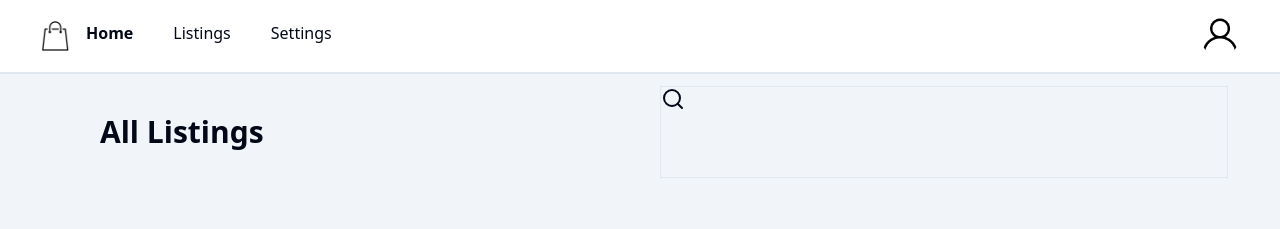
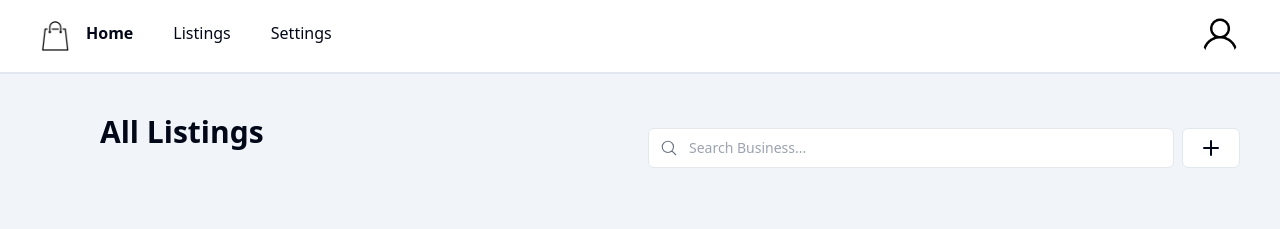
Before and after one commit to madisonmigliori/t3-practice, a Next.js app: page /listing in a window 1280 px wide. Shown: the top 229 px of the page. Built offline with nearby package versions, Linux system fonts and the light colour scheme.

Commit message:
Fixed Rerrouting & Added Search bar component

```diff
--- a/package.json
+++ b/package.json
@@ -16,6 +16,7 @@
   },
   "dependencies": {
     "@auth/prisma-adapter": "^1.6.0",
+    "@heroicons/react": "^2.1.4",
     "@hookform/resolvers": "^3.6.0",
     "@prisma/client": "^5.14.0",
     "@radix-ui/react-avatar": "^1.1.0",
--- a/src/app/listing/page.tsx
+++ b/src/app/listing/page.tsx
@@ -1,5 +1,7 @@
-import { Search } from "lucide-react";
+import { Plus } from "lucide-react";
 import ListingCard from "~/components/ListingCard";
+import Search from "~/components/Search";
+import { Button } from "~/components/ui/button";
 
 import {
   Card,
@@ -37,10 +39,11 @@ export default function Listing() {
             <h1 className="px-10 py-10 text-3xl font-bold">All Listings</h1>
           </div>
         </div>
-        <div className="mx-3 my-3 border">
-          <Search>
-            <Input type="search" placeholder="Search businesses..." />
-          </Search>
+        <div className="mt-4 flex items-center justify-between gap-2 md:mt-8">
+          <Search placeholder="Search Business..." />
+          <Button variant="outline">
+            <Plus />
+          </Button>
         </div>
       </div>
       <div className="mx-20 my-10 grid grid-flow-row-dense grid-cols-2 grid-rows-5 gap-4">
--- a/src/app/login/login.tsx
+++ b/src/app/login/page.tsx
@@ -1,5 +1,5 @@
-// import { NextResponse, NextRequest } from 'next/server'
-// import { authenticate } from 'auth-provider'
+// import { NextResponse, NextRequest } from "next/server";
+// import { authenticate } from "auth-provider";
 
 // export function middleware(request: NextRequest) {
 //   const isAuthenticated = authenticate(request)
--- /dev/null
+++ b/src/components/Search.tsx
@@ -0,0 +1,33 @@
+"use client";
+
+import { MagnifyingGlassIcon } from "@heroicons/react/24/outline";
+import { useSearchParams } from "next/navigation";
+
+export default function Search({ placeholder }: { placeholder: string }) {
+  const searchParams = useSearchParams();
+
+  function handleSearch(term: string) {
+    const params = new URLSearchParams(searchParams);
+    if (term) {
+      params.set("query", term);
+    } else {
+      params.delete("query");
+    }
+  }
+
+  return (
+    <div className="relative flex flex-1 flex-shrink-0">
+      <label htmlFor="search" className="sr-only">
+        Search
+      </label>
+      <input
+        className="placeholder:text-grey peer block w-full rounded-md border border-gray-200 bg-white py-[9px] pl-10 text-sm outline-2"
+        placeholder={placeholder}
+        onChange={(e) => {
+          handleSearch(e.target.value);
+        }}
+      />
+      <MagnifyingGlassIcon className="absolute left-3 top-1/2 h-[18px] w-[18px] -translate-y-1/2 text-gray-500 peer-focus:text-gray-900" />
+    </div>
+  );
+}
--- a/src/middleware.ts
+++ b/src/middleware.ts
@@ -2,12 +2,18 @@ import { NextResponse, type NextRequest } from "next/server";
 import redirects from "~/app/redirects/redirects.json";
 
 export default function middleware(request: NextRequest) {
-  const url = request.nextUrl;
+  const url = request.nextUrl.clone();
+  const currentUser = request.cookies.get("currentUser")?.value;
 
-  const localRedirect = redirects["/"];
-  if (!localRedirect) {
-    return NextResponse.redirect(new URL("/listing", url));
-  } else {
-    return NextResponse.next();
+  if (url.pathname == "/") {
+    url.pathname = "/listing";
+    return NextResponse.redirect(url);
   }
+  // if (currentUser && !request.nextUrl.pathname.startsWith("/login")) {
+  //   return Response.redirect(new URL("/login", request.url));
+  // }
+
+  // if (!currentUser && !request.nextUrl.pathname.startsWith("/login")) {
+  //   return Response.redirect(new URL("/login", request.url));
+  // }
 }
```
Also changed, not shown: src/app/page.tsx (+1 -9 lines), src/components/Searchbar.tsx (deleted), 1 other file (tests, documents, lock files or other folders).
